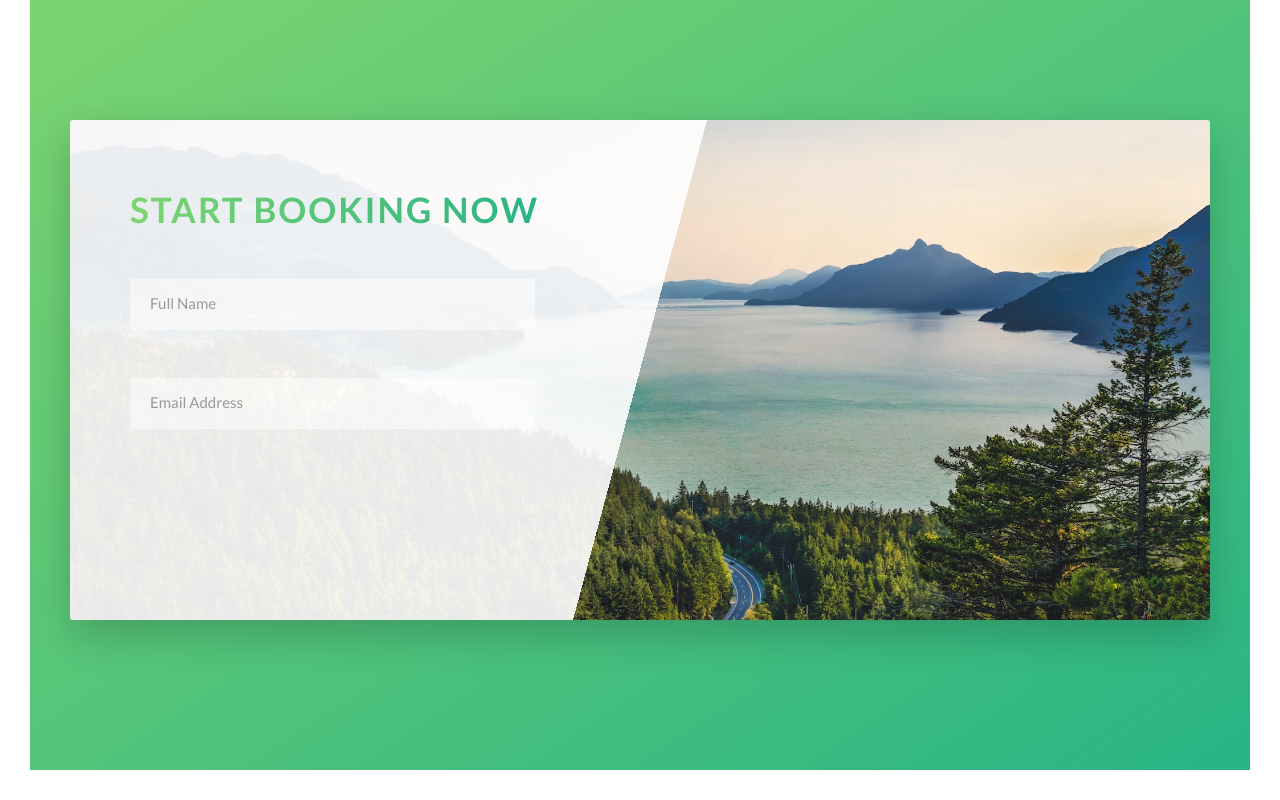
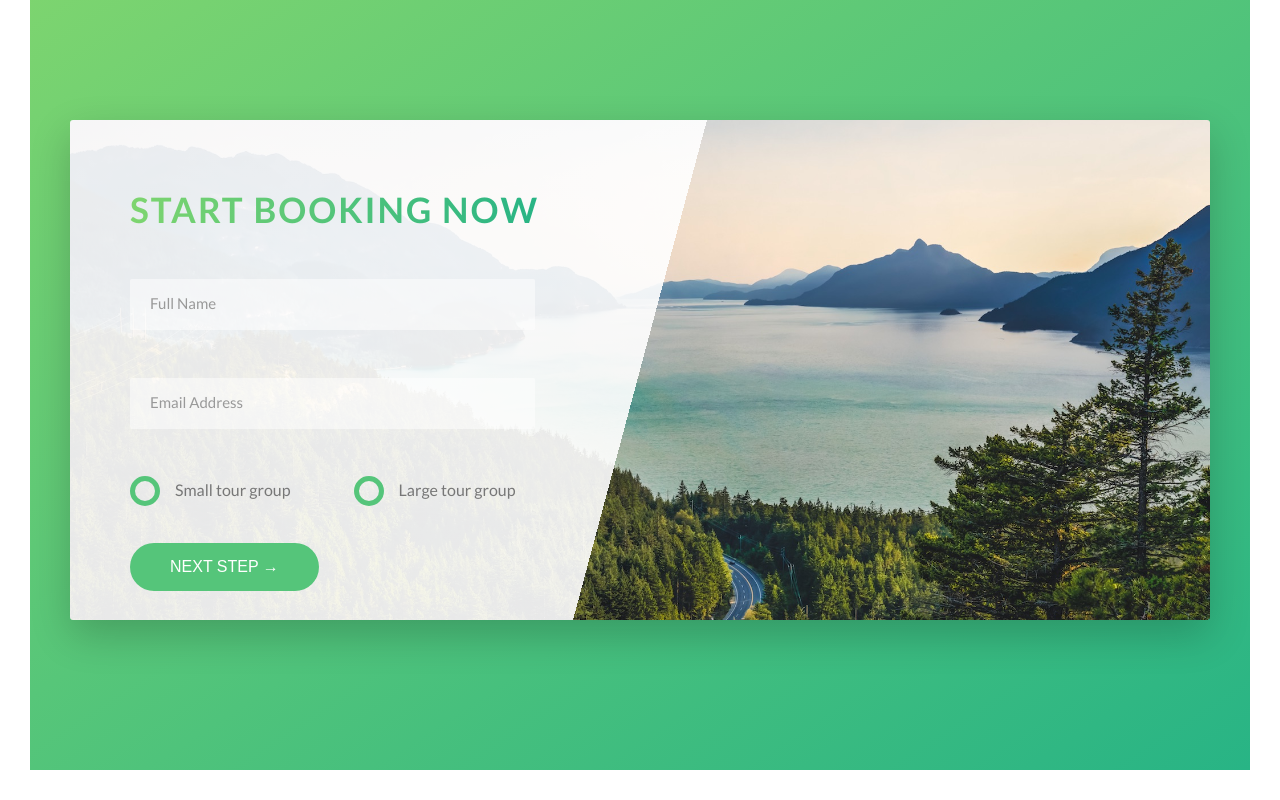
Before and after one commit to jayhan1109/udemyCSS, a website: page Natours/starter/index.html in a window 1280 px wide. Shown: the part 4502-5302 px from the top of the page. Drawn offline with Linux system fonts and the light colour scheme; files whose address does not match are found by name.

Commit message:
Booking Section Part - 3

```diff
--- a/Natours/starter/index.html
+++ b/Natours/starter/index.html
@@ -340,6 +340,37 @@
                   />
                   <label for="email" class="form__label">Email address</label>
                 </div>
+                <div class="form__group u-margin-bottom-medium">
+                  <div class="form__radio-group">
+                    <input
+                      type="radio"
+                      class="form__radio-input"
+                      id="small"
+                      name="size"
+                    />
+                    <label for="small" class="form__radio-label">
+                      <span class="form__radio-button"></span>
+                      Small tour group</label
+                    >
+                  </div>
+                  <div class="form__radio-group">
+                    <input
+                      type="radio"
+                      class="form__radio-input"
+                      id="large"
+                      name="size"
+                    />
+
+                    <label for="large" class="form__radio-label"
+                      ><span class="form__radio-button"></span>Large tour
+                      group</label
+                    >
+                  </div>
+                </div>
+
+                <div class="form__group">
+                  <button class="btn btn--green">Next step &rarr;</button>
+                </div>
               </form>
             </div>
           </div>
--- a/Natours/starter/sass/base/_utilities.scss
+++ b/Natours/starter/sass/base/_utilities.scss
@@ -1,25 +1,25 @@
 .u-center-text {
-  text-align: center;
+  text-align: center !important;
 }
 
 .u-margin-bottom-small {
-  margin-bottom: 1.5rem;
+  margin-bottom: 1.5rem  !important;
 }
 .u-margin-bottom-medium {
-  margin-bottom: 4rem;
+  margin-bottom: 4rem  !important;
 }
 .u-margin-bottom-big {
-  margin-bottom: 8rem;
+  margin-bottom: 8rem  !important;
 }
 
 .u-margin-bottom-huge {
-  margin-bottom: 10rem;
+  margin-bottom: 10rem  !important;
 }
 
 .u-margin-top-big {
-  margin-top: 8rem;
+  margin-top: 8rem  !important;
 }
 
 .u-margin-top-huge {
-  margin-top: 10rem;
+  margin-top: 10rem  !important;
 }
--- a/Natours/starter/sass/components/_button.scss
+++ b/Natours/starter/sass/components/_button.scss
@@ -1,4 +1,5 @@
 .btn {
+  &,
   &:link,
   &:visited {
     text-transform: uppercase;
@@ -10,6 +11,10 @@
     transition: all 0.2s;
     position: relative;
     font-size: $default-font-size;
+
+    // Change for the <button> element
+    border: none;
+    cursor: pointer;
   }
 
   &:hover {
@@ -21,7 +26,8 @@
     }
   }
 
-  &:active {
+  &:active
+  {
     transform: translateY(-1px);
     box-shadow: 0 0.5rem 1rem rgba($color-black, 0.2);
   }
@@ -37,6 +43,7 @@
   &--green {
     background-color: $color-primary;
     color: $color-white;
+    outline: none;
     &::after {
       background-color: $color-white;
     }
@@ -53,6 +60,7 @@
     left: 0;
     z-index: -1;
     transition: all 0.4s;
+
   }
 
   &--animated {
@@ -80,7 +88,8 @@
     transform: translateY(-2px);
   }
 
-  &:active{
+  &:active
+  {
     box-shadow: 0 0.5rem 1rem rgba($color-black, .15);
     transform: translateY(0px);
 
--- a/Natours/starter/sass/components/_form.scss
+++ b/Natours/starter/sass/components/_form.scss
@@ -14,6 +14,7 @@
         border-bottom: 3px solid transparent;
         width: 90%;
         display: block;
+        transition: all .3s;
 
         &:focus{
             outline: none;
@@ -44,4 +45,50 @@
         visibility: hidden;
         transform: translateY(-4rem);
     }
+
+    &__radio-input{
+        display: none;
+    }
+
+    &__radio-group{
+        width: 49%;
+        display: inline-block;
+    }
+
+    &__radio-label{
+        font-size: $default-font-size;
+        cursor: pointer;
+        position: relative;
+        padding-left: 4.5rem;
+    }
+
+    &__radio-button{
+        height: 3rem;
+        width: 3rem;
+        border: 5px solid $color-primary;
+        border-radius: 50%;
+        display: inline-block;
+        position: absolute;
+        top: -.4rem;
+        left: 0;
+
+        &::after{
+            content:"";
+            height: 1.3rem;
+            width: 1.3rem;
+            display: block;
+            border-radius: 50%;
+            position: absolute;
+            top: 50%;
+            left: 50%;
+            transform: translate(-50%,-50%);
+            background: $color-primary;
+            opacity: 0;
+            transition: all .1s;
+        }
+    }
+
+    &__radio-input:checked ~ &__radio-label &__radio-button::after{
+        opacity: 1;
+    }
 }
```
Also changed, not shown: Natours/starter/css/style.css.
